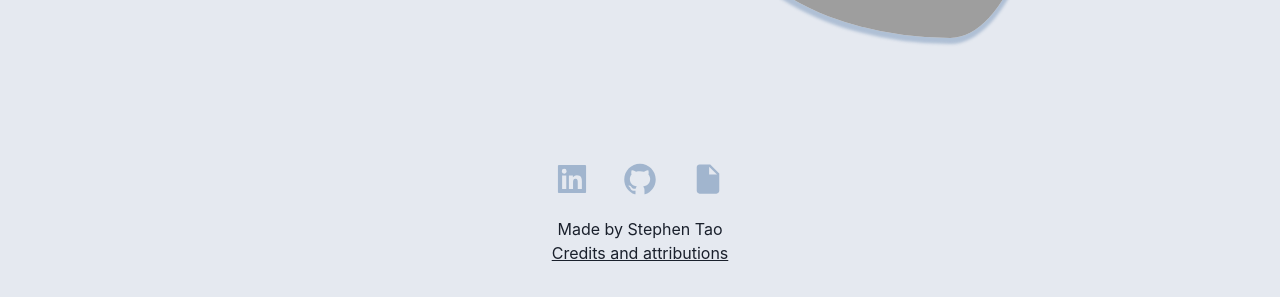
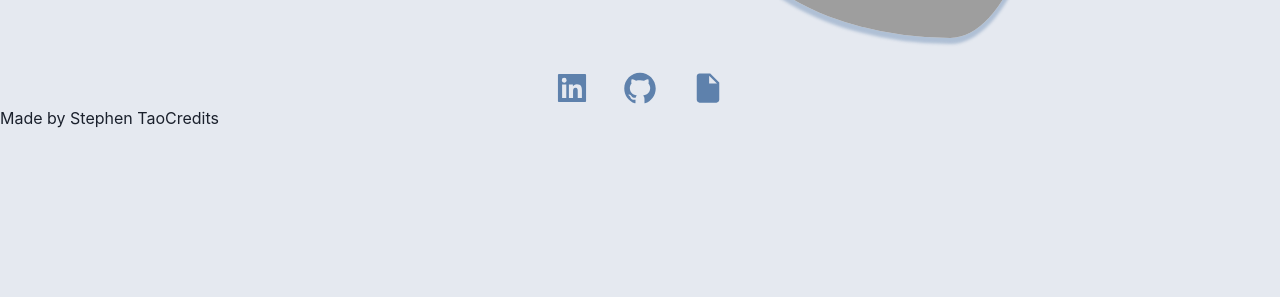
Before and after one commit to stephzilla20/my-site, a Next.js app in the folder my-site/: page / in a window 1280 px wide. Shown: the part 491-788 px from the top of the page. Built offline with nearby package versions, Linux system fonts and the light colour scheme; grey boxes are pictures that could not be loaded.

Commit message:
Revert "add a footer"
This reverts commit e2dfb5b7fb3c37ff7821a1f7994c06e700e9bd28.

```diff
--- a/my-site/src/app/components/BottomBar.jsx
+++ b/my-site/src/app/components/BottomBar.jsx
@@ -7,10 +7,10 @@ export default function BottomBar(){
   return (
 
 
-    <div className=' mt-8 text-4xl text-frost-1-custom dark:text-snowstorm-1-custom flex justify-center space-x-8 '>
-      <a className="hover:text-frost-2 dark:hover:text-snowstorm-1" href='https://www.linkedin.com/in/stephen-tao-7ab814210' target='_blank'><AiFillLinkedin /></a>
-      <a className="hover:text-frost-2 dark:hover:text-snowstorm-1"href='https://github.com/stephzilla20' target='_blank'><AiFillGithub /></a>
-      <a className="hover:text-frost-2 dark:hover:text-snowstorm-1" href='https://drive.google.com/file/d/1MMMsK6ju8_qAZNNKrzJVSCENMK3VJ8-b/view' target="_blank"><IoMdDocument/></a>
+    <div className=' mt-8 text-4xl text-frost-1 dark:text-snowstorm-1 dark:hover:text-snowstorm-1 flex justify-center space-x-8 '>
+      <a className="hover:text-frost-2 dark:hover:text-snowstorm-3-custom" href='https://www.linkedin.com/in/stephen-tao-7ab814210' target='_blank'><AiFillLinkedin /></a>
+      <a className="hover:text-frost-2 dark:hover:text-snowstorm-3-custom"href='https://github.com/stephzilla20' target='_blank'><AiFillGithub /></a>
+      <a className="hover:text-frost-2 dark:hover:text-snowstorm-3-custom" href='https://drive.google.com/file/d/1MMMsK6ju8_qAZNNKrzJVSCENMK3VJ8-b/view' target="_blank"><IoMdDocument/></a>
     </div>
 
   )
--- a/my-site/src/app/components/Footer.jsx
+++ b/my-site/src/app/components/Footer.jsx
@@ -1,23 +1,16 @@
 import React from 'react'
 import Link from 'next/link'
-import BottomBar from './BottomBar'
 
 function Footer() {
   return (
-
-      <div className='w-full flex flex-col space-y-5 items-center'>
-        <BottomBar></BottomBar>
-        <div className='flex flex-col items-center dark:text-snowstorm-1-custom'>
+    <div>
       <span>Made by Stephen Tao</span>
       <Link
         href={"/credits"}
       >
-            <span className='underline dark:hover:text-snowstorm-1 hover:text-frost-1'>Credits and attributions</span>
+        Credits
       </Link>
     </div>
-      </div>
-
-
   )
 }
 
--- a/my-site/src/app/credits/page.jsx
+++ /dev/null
@@ -1,11 +0,0 @@
-import React from 'react'
-
-function Credits() {
-  return (
-    <div className='flex justify-center items-center'>
-      <a href="https://www.flaticon.com/free-icons/zoology" title="zoology icons">Zoology icons created by Freepik - Flaticon</a>
-    </div>
-  )
-}
-
-export default Credits
--- a/my-site/src/app/layout.jsx
+++ b/my-site/src/app/layout.jsx
@@ -12,16 +12,14 @@ export default function RootLayout({ children }) {
 
   return (
     <html lang="en">
-      <body className='min-h-screen bg-snowstorm-2 dark:bg-polarnight-4 relative'>
+      <body className='min-h-screen bg-snowstorm-2 dark:bg-polarnight-4'>
         <Providers>
           <section className='flex flex-col items-center'>
             <Nav></Nav>
           </section>
           {children}
-          <section className='flex flex-col items-center'>
-              <footer className='absolute bottom-0 mb-11'>
-                <Footer></Footer>
-              </footer>
+          <section>
+            <Footer></Footer>
           </section>
         </Providers>
 
--- a/my-site/src/app/page.jsx
+++ b/my-site/src/app/page.jsx
@@ -42,6 +42,7 @@ export default function Home() {
                 />
             </div>
           </div>
+          <BottomBar></BottomBar>
 
       </main>
     </div>
--- a/my-site/tailwind.config.js
+++ b/my-site/tailwind.config.js
@@ -31,7 +31,6 @@ module.exports = {
         'frost-2': '#81A1C1',
         'frost-3': '#88C0D0',
         'frost-4': '#8FBCBB',
-        'frost-1-custom': 'rgb(94, 129, 172, 0.5)',
         'custom-slate': 'rgba(140, 151, 156, .5)', // Custom color with 50% opacity
 
       },
```
Also changed, not shown: my-site/src/app/projects/page.jsx (renamed from my-site/src/app/projectsWIP/page.jsx). Lines whose indentation alone changed are shown as unchanged.
